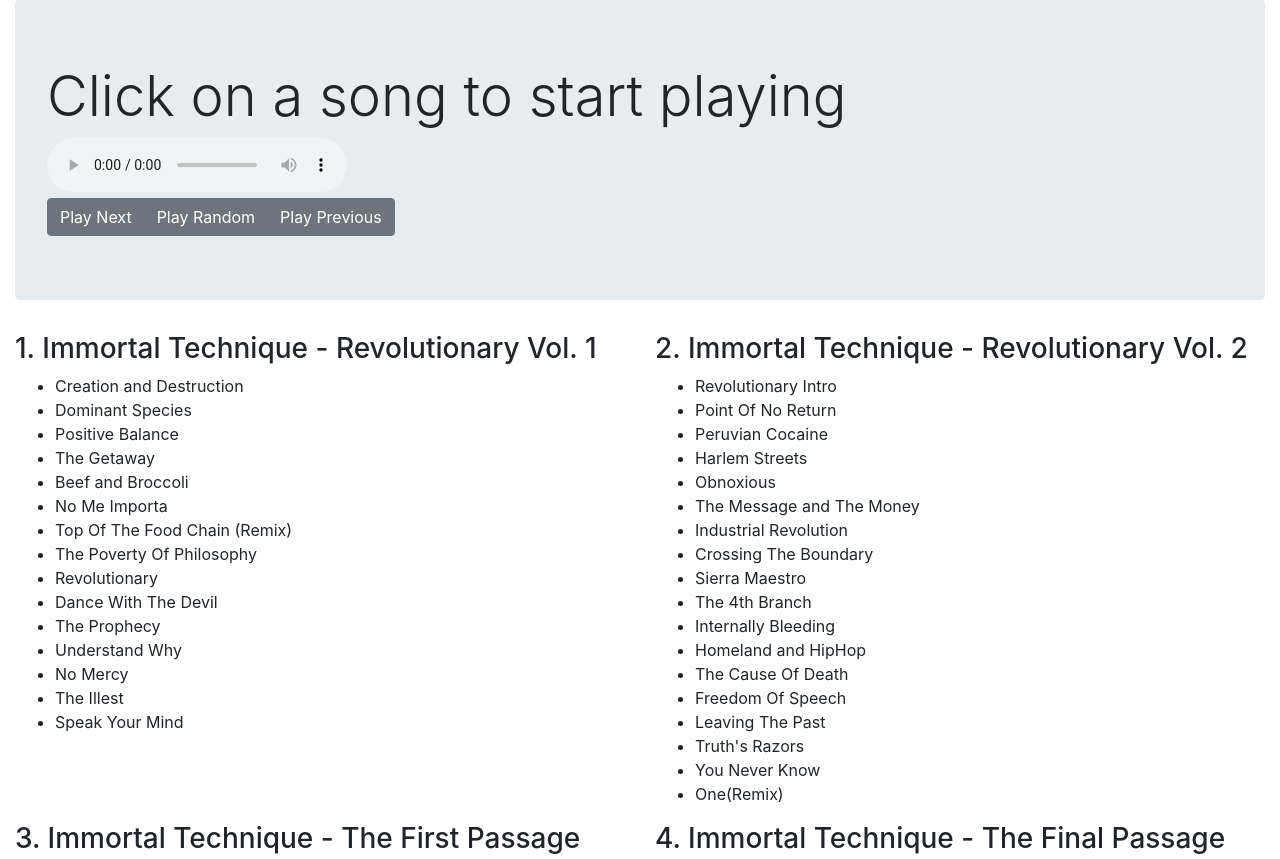
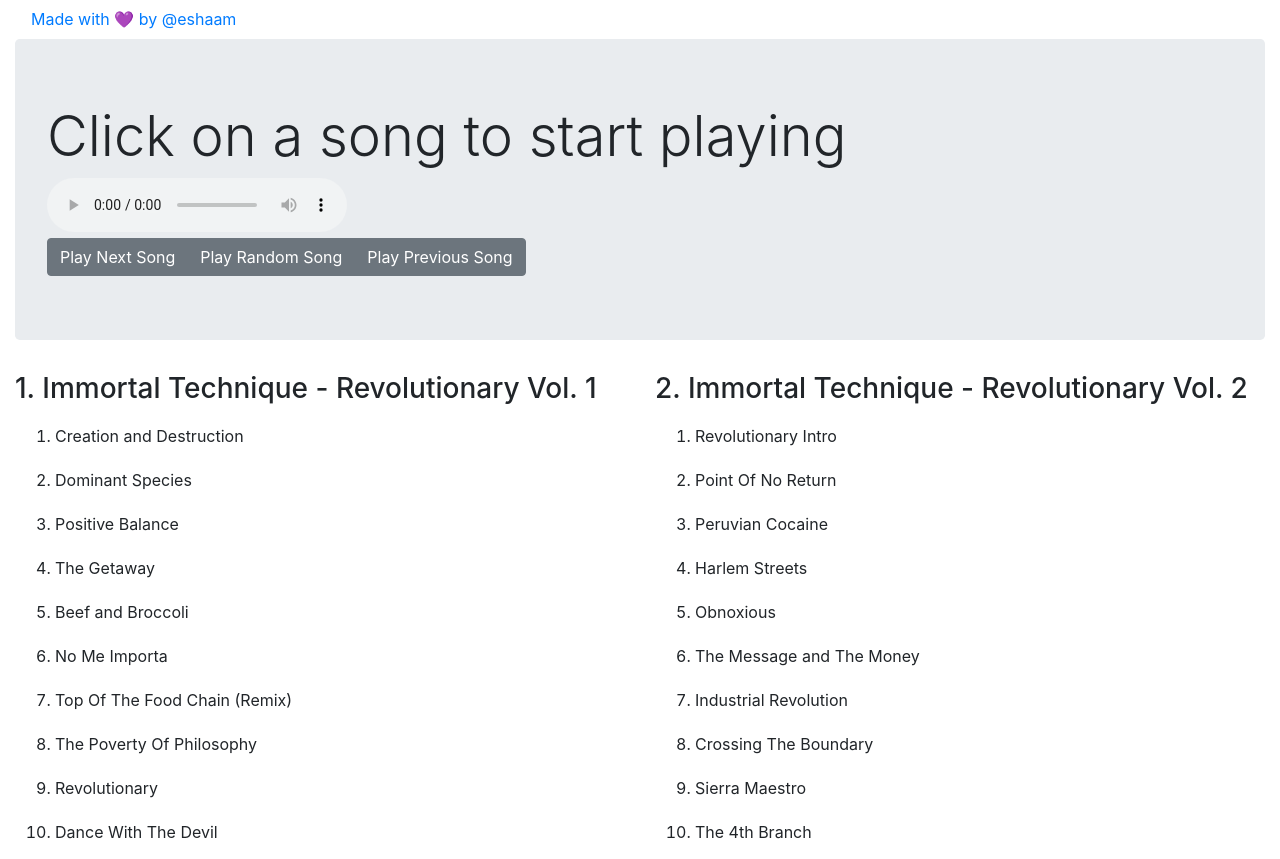
Before and after one commit to eshaam/Albums-by-immortal-technique, a React (Create React App) app: page / in a window 1280 px wide. Shown: the part 241-1100 px from the top of the page. Built offline with nearby package versions, Linux system fonts and the light colour scheme.

Commit message:
finising touches

```diff
--- a/public/index.html
+++ b/public/index.html
@@ -7,7 +7,7 @@
     <meta name="theme-color" content="#000000" />
     <meta
       name="description"
-      content="Web site created using create-react-app"
+      content="All Immortal Technique Albums since 2001"
     />
     <link rel="apple-touch-icon" href="%PUBLIC_URL%/logo192.png" />
     <!--
@@ -24,7 +24,7 @@
       work correctly both with client-side routing and a non-root public URL.
       Learn how to configure a non-root public URL by running `npm run build`.
     -->
-    <title>React App</title>
+    <title>ALbums by Immortal Technique</title>
   </head>
   <body>
     <noscript>You need to enable JavaScript to run this app.</noscript>
--- a/src/App.js
+++ b/src/App.js
@@ -106,6 +106,8 @@
                    <p className="text-muted">I have been a student of his music since his first album back in 2001. Encoded is his music is views of the world and its issues in a clever, mind blowing way. </p>
                    <p className="text-muted">This website where you can stream all his tracks is inspired by his last album to date (The Martyr - Burn This), where he calls for those listening burn is music for everyone.</p>
                    <p className="text-muted">Immortal Technique's music has the capability to change thinking and inspire action.</p>
+                   <a className="nav-link" href="https://twitter.com/eshaam">Made with &#128156; by @eshaam  </a>
+
               </div>
             </div>
 
@@ -120,9 +122,9 @@
               </div>
 
               <div class="btn-group" role="group" aria-label="Basic example">
-                <button type="button" class="btn btn-secondary" onClick={() => this.playNext()}>Play Next</button>
-                <button type="button" class="btn btn-secondary" onClick={() => this.playRandom()} >Play Random</button>
-                <button type="button" class="btn btn-secondary" onClick={() => this.playPrev()}>Play Previous</button>
+                <button type="button" class="btn btn-secondary" onClick={() => this.playNext()}>Play Next Song</button>
+                <button type="button" class="btn btn-secondary" onClick={() => this.playRandom()} >Play Random Song</button>
+                <button type="button" class="btn btn-secondary" onClick={() => this.playPrev()}>Play Previous Song</button>
               </div>
             </div>
 
--- a/src/components/album.js
+++ b/src/components/album.js
@@ -1,7 +1,7 @@
 const Album = (props) => {
   return (
-    <div>
-      <ul>
+    <div className="album">
+      <ol>
      {
       props.data.map((song) =>
        {
@@ -15,7 +15,7 @@
 
       })
      }
-     </ul>
+     </ol>
     </div>
 
   );
--- a/src/layout/header.js
+++ b/src/layout/header.js
@@ -2,15 +2,7 @@
   return (
       <nav className="navbar navbar-expand-lg navbar-light bg-light">
         <a className="navbar-brand" href="/">Albums from Immortal Technique </a>
-        <button className="navbar-toggler" type="button" data-toggle="collapse" data-target="#navbarNav" aria-controls="navbarNav" aria-expanded="false" aria-label="Toggle navigation">
-          <span className="navbar-toggler-icon"></span>
-        </button>
         <div className="collapse navbar-collapse" id="navbarNav">
-          <ul className="navbar-nav">
-            <li className="nav-item">
-              <a className="nav-link" href="https://twitter.com/eshaam">Made with &#128156; by @eshaam  </a>
-            </li>
-          </ul>
         </div>
       </nav>
 
--- a/src/scss/index.scss
+++ b/src/scss/index.scss
@@ -2,3 +2,14 @@
 //variables before bootstrap will override bootstrap
 @import "./variables.scss";
 @import "./bootstrap.scss";
+
+.album {
+  li {
+    padding-top: 10px;
+    padding-bottom: 10px;
+    cursor: pointer;
+  }
+  li:hover {
+    background: #f9f9f9;
+  }
+}
```
Also changed, not shown: public/manifest.json, 1 other file (tests, documents, lock files or other folders).
